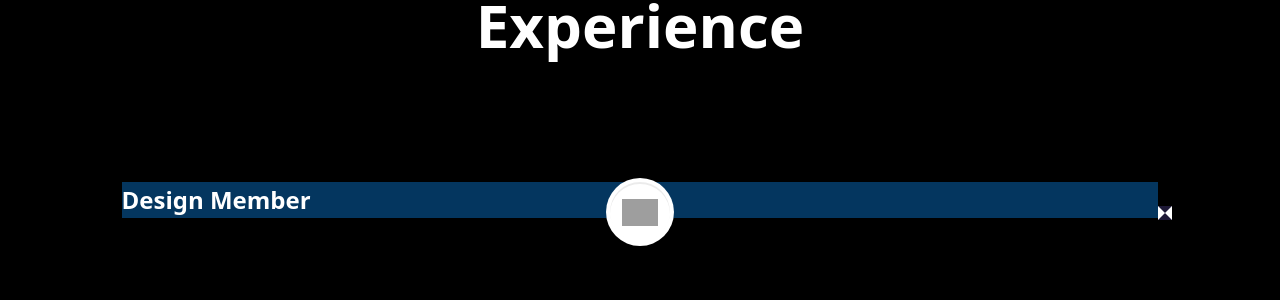
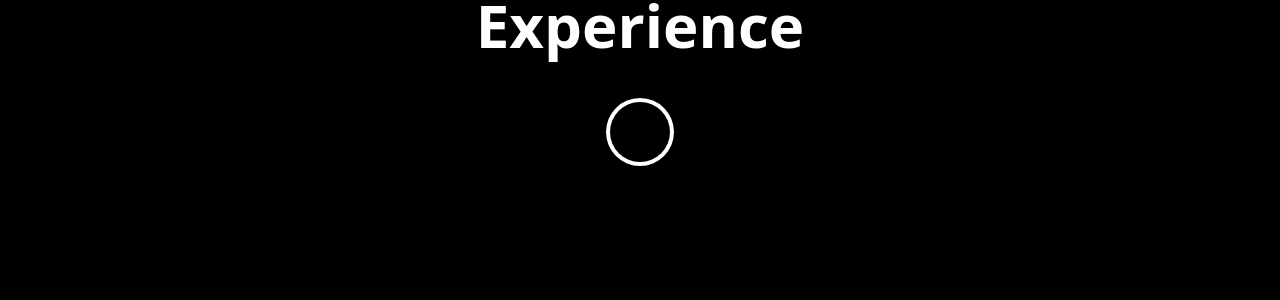
Before and after one commit to kkavinkk/kkavinkk.github.io, a React (Vite) app: page / in a window 1280 px wide. Shown: the part 1466-1766 px from the top of the page. Built offline with nearby package versions, Linux system fonts and the light colour scheme; grey boxes are pictures that could not be loaded.

Commit message:
timeline not working

```diff
--- a/package.json
+++ b/package.json
@@ -23,6 +23,7 @@
     "@eslint/js": "^9.21.0",
     "@types/react": "^19.0.10",
     "@types/react-dom": "^19.0.4",
+    "@types/react-vertical-timeline-component": "^3.3.6",
     "@vitejs/plugin-react-swc": "^3.8.0",
     "autoprefixer": "^10.4.21",
     "eslint": "^9.21.0",
--- a/src/components/Experience.tsx
+++ b/src/components/Experience.tsx
@@ -1,4 +1,8 @@
 import React from "react";
+import {
+  VerticalTimeline,
+  VerticalTimelineElement,
+} from "react-vertical-timeline-component";
 import "react-vertical-timeline-component/style.min.css";
 
 const Experience: React.FC = () => {
@@ -12,7 +16,18 @@
           <p>Experience</p>
         </h2>
       </div>
-      <div className="mt-20 flex flex-col">
+      <div className="experience">
+        <VerticalTimeline lineColor="#000">
+          <VerticalTimelineElement
+            className="vertical-timeline-element--education"
+            visible={true}
+          >
+            <h3 className="vertical-timeline-element-title">Sample Title</h3>
+            <p>Description or details go here.</p>
+          </VerticalTimelineElement>
+        </VerticalTimeline>
+      </div>
+      {/* <div className="mt-20 flex flex-col">
         <div className="vertical-timeline vertical-timeline--animate vertical-timeline--two-columns">
           <div id="" className="vertical-timeline-element">
             <span className="vertical-timeline-element-icon bounce-in bg-white cursor-pointer">
@@ -48,7 +63,7 @@
             </div>
           </div>
         </div>
-      </div>
+      </div> */}
     </section>
   );
 };
```
Also changed, not shown: 1 other file (tests, documents, lock files or other folders).
